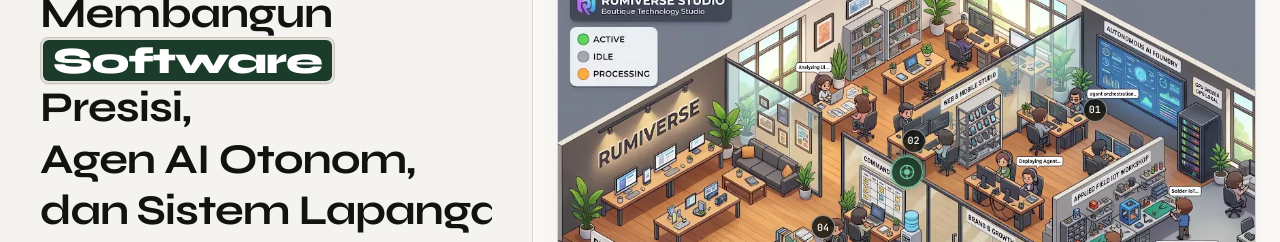
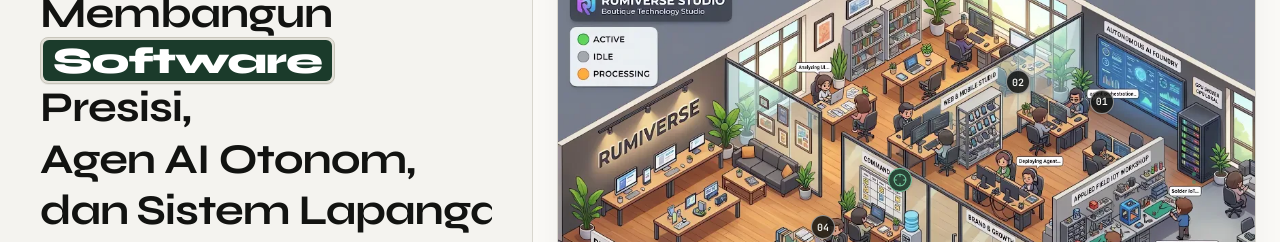
Before and after one commit to DevisRoomi/rumiverse, a React (Vite) app: page / in a window 1280 px wide. Shown: the part 202-444 px from the top of the page. Built offline with nearby package versions, Linux system fonts and the light colour scheme.

Commit message:
fix: hilangkan tilt piring berlebih, pisahkan pin 02 dan scope dengan jarak lega

```diff
--- a/src/components/HeroSection.tsx
+++ b/src/components/HeroSection.tsx
@@ -5,8 +5,6 @@ import {
   AnimatePresence,
   useScroll,
   useTransform,
-  useMotionValue,
-  useSpring,
 } from 'motion/react';
 import { HERO_TELEMETRY_NODES } from '../utils/ecosystemData';
 import { EditorialImage } from './EditorialImage';
@@ -14,67 +12,38 @@ import { MagneticButton } from './MagneticButton';
 import heroVirtualStudioImg from '../assets/images/rumiverse_virtual_studio_hero.webp';
 
 const ROOM_CAMERA_FOCUS: Record<string, { origin: string; scale: number }> = {
-  'node-ai-foundry': { origin: '78% 30%', scale: 1.25 },
-  'node-web-studio': { origin: '52% 38%', scale: 1.25 },
-  'node-field-iot': { origin: '83% 74%', scale: 1.25 },
-  'node-command-ops': { origin: '40% 64%', scale: 1.25 },
+  'node-ai-foundry': { origin: '78% 32%', scale: 1.25 },
+  'node-web-studio': { origin: '66% 27%', scale: 1.25 },
+  'node-field-iot': { origin: '83% 76%', scale: 1.25 },
+  'node-command-ops': { origin: '38% 64%', scale: 1.25 },
 };
 
-// Optimized coordinates positioned directly on workstations (avoiding wall signage)
+// Optimized coordinates positioned directly on respective room workstations with generous breathing room
 const PIN_COORDINATES: Record<string, { top: number; left: number }> = {
-  'node-ai-foundry': { top: 34, left: 77 },
-  'node-web-studio': { top: 42, left: 51 },
+  'node-ai-foundry': { top: 32, left: 78 },
+  'node-web-studio': { top: 27, left: 66 },
   'node-field-iot': { top: 76, left: 83 },
   'node-command-ops': { top: 64, left: 38 },
 };
 
 export function HeroSection() {
   const sectionRef = useRef<HTMLElement | null>(null);
-  const cardRef = useRef<HTMLDivElement | null>(null);
 
   const [activeNodeId, setActiveNodeId] = useState<string>(HERO_TELEMETRY_NODES[0].id);
   // Default to Full Overview (Scale 1.0) so entire 4-room layout is visible initially
   const [isZoomedIn, setIsZoomedIn] = useState(false);
   const [isCtaHovered, setIsCtaHovered] = useState(false);
 
-  // 1. Scrubbed Scroll Parallax (Transitioning out of Hero)
+  // 1. Scrubbed Scroll Parallax (Transitioning out of Hero - subtle & calm)
   const { scrollYProgress } = useScroll({
     target: sectionRef,
     offset: ['start start', 'end start'],
   });
 
-  const leftColY = useTransform(scrollYProgress, [0, 1], [0, -35]);
-  const rightColScale = useTransform(scrollYProgress, [0, 1], [1, 0.96]);
-  const rightColOpacity = useTransform(scrollYProgress, [0, 0.8, 1], [1, 0.98, 0.9]);
-  const rightColY = useTransform(scrollYProgress, [0, 1], [0, 20]);
-
-  // 2. 3D Tilt Parallax (Spring Physics on Cursor Movement)
-  const mouseX = useMotionValue(0);
-  const mouseY = useMotionValue(0);
-
-  const springConfig = { damping: 24, stiffness: 180, mass: 0.6 };
-  const rotateX = useSpring(useTransform(mouseY, [-0.5, 0.5], [4, -4]), springConfig);
-  const rotateY = useSpring(useTransform(mouseX, [-0.5, 0.5], [-4, 4]), springConfig);
-
-  const handleCardMouseMove = (e: React.MouseEvent<HTMLDivElement>) => {
-    if (
-      typeof window !== 'undefined' &&
-      window.matchMedia('(prefers-reduced-motion: reduce)').matches
-    ) {
-      return;
-    }
-    const rect = cardRef.current?.getBoundingClientRect();
-    if (!rect) return;
-    const x = (e.clientX - rect.left) / rect.width - 0.5;
-    const y = (e.clientY - rect.top) / rect.height - 0.5;
-    mouseX.set(x);
-    mouseY.set(y);
-  };
-
-  const handleCardMouseLeave = () => {
-    mouseX.set(0);
-    mouseY.set(0);
-  };
+  const leftColY = useTransform(scrollYProgress, [0, 1], [0, -30]);
+  const rightColScale = useTransform(scrollYProgress, [0, 1], [1, 0.97]);
+  const rightColOpacity = useTransform(scrollYProgress, [0, 0.8, 1], [1, 0.98, 0.92]);
+  const rightColY = useTransform(scrollYProgress, [0, 1], [0, 16]);
 
   const handleSmoothScroll = () => {
     const target = document.querySelector('#tentang') || document.querySelector('#pilar');
@@ -301,7 +270,7 @@ export function HeroSection() {
           </div>
         </motion.div>
 
-        {/* Right column: 3D Tilt Parallax & Clean Architectural Viewport */}
+        {/* Right column: Calm, Solid, Grounded Architectural Viewport (No Dizziness / No Tilting Platter) */}
         <motion.div
           style={{
             scale: rightColScale,
@@ -311,20 +280,10 @@ export function HeroSection() {
           initial={{ opacity: 0, scale: 0.98 }}
           animate={{ opacity: 1, scale: 1 }}
           transition={{ duration: 0.7, delay: 0.1, ease: [0.16, 1, 0.3, 1] }}
-          className="lg:col-span-7 p-3 sm:p-5 lg:p-6 flex flex-col justify-center bg-[#FAF9F6] perspective-[1000px]"
+          className="lg:col-span-7 p-3 sm:p-5 lg:p-6 flex flex-col justify-center bg-[#FAF9F6]"
         >
-          {/* 3D Tilt Container Wrapper */}
-          <motion.div
-            ref={cardRef}
-            onMouseMove={handleCardMouseMove}
-            onMouseLeave={handleCardMouseLeave}
-            style={{
-              rotateX,
-              rotateY,
-              transformStyle: 'preserve-3d',
-            }}
-            className="rounded-3xl border border-[#D8D6CE] bg-[#F4F3EF] shadow-[0_16px_40px_-16px_rgba(18,19,17,0.1)] overflow-hidden flex flex-col transition-shadow duration-300 hover:shadow-[0_24px_55px_-12px_rgba(18,19,17,0.16)]"
-          >
+          {/* Stable Grounded Card Frame (Tenang & Santai, Tidak Goyang) */}
+          <div className="rounded-3xl border border-[#D8D6CE] bg-[#F4F3EF] shadow-[0_16px_40px_-16px_rgba(18,19,17,0.1)] overflow-hidden flex flex-col transition-shadow duration-500 hover:shadow-[0_20px_48px_-14px_rgba(18,19,17,0.14)]">
             {/* Viewport Top Header */}
             <div className="px-4 py-2.5 border-b border-[#D8D6CE] bg-[#FAF9F6] flex items-center justify-between gap-4 text-xs font-mono select-none">
               <div className="flex items-center gap-2 text-[#121311]">
@@ -414,47 +373,40 @@ export function HeroSection() {
                   aria-hidden="true"
                 />
 
-                {/* Center Architectural Scope Reticle (Arahkan kursor/klik untuk Auto Tinjau Penuh) */}
+                {/* Center Architectural Scope Reticle (Compact & Well-Spaced in Center Hallway) */}
                 <button
                   type="button"
                   onClick={() => setIsZoomedIn(false)}
                   onMouseEnter={() => setIsZoomedIn(false)}
                   style={{
-                    top: '50%',
-                    left: '50%',
-                    transform: 'translate(-50%, -50%) translateZ(28px)',
+                    top: '52%',
+                    left: '49%',
+                    transform: 'translate(-50%, -50%)',
                   }}
                   aria-label="Pusat pandang: Tinjau penuh seluruh studio"
                   className="group absolute z-25 cursor-pointer focus-visible:outline-2 focus-visible:outline-offset-2 focus-visible:outline-[#74C69D] transition-all duration-300 select-none"
                   title="Arahkan kursor atau klik untuk tinjau penuh seluruh studio"
                 >
                   <span className="relative flex items-center justify-center">
-                    {/* Subtle ping pulse when currently zoomed in */}
-                    {isZoomedIn && (
-                      <span className="absolute -inset-2.5 rounded-full border border-[#74C69D]/50 animate-ping duration-1500 opacity-60 pointer-events-none" />
-                    )}
-
-                    {/* Scope crosshair reticle badge */}
+                    {/* Discrete Scope Crosshair Badge (Ringkas & Proporsional 24px) */}
                     <span
-                      className={`relative flex items-center justify-center w-8 h-8 rounded-full border transition-all duration-300 shadow-md backdrop-blur-xs ${
+                      className={`relative flex items-center justify-center w-6 h-6 rounded-full border transition-all duration-300 shadow-sm backdrop-blur-xs ${
                         !isZoomedIn
-                          ? 'border-[#74C69D] bg-[#1B3B2B]/90 text-[#74C69D] shadow-[0_0_14px_rgba(116,198,157,0.5)] ring-2 ring-[#74C69D]/40'
-                          : 'border-white/60 bg-[#121311]/80 text-[#D8D6CE] hover:border-[#74C69D] hover:bg-[#1B3B2B] hover:text-[#74C69D] group-hover:scale-110'
+                          ? 'border-[#74C69D] bg-[#1B3B2B]/90 text-[#74C69D] shadow-[0_0_10px_rgba(116,198,157,0.4)] ring-1.5 ring-[#74C69D]/40'
+                          : 'border-white/50 bg-[#121311]/80 text-[#D8D6CE] hover:border-[#74C69D] hover:bg-[#1B3B2B] hover:text-[#74C69D]'
                       }`}
                     >
-                      <Crosshair className="w-4 h-4 stroke-[1.8] transition-transform duration-500 group-hover:rotate-90" />
-                      <span className="w-1.5 h-1.5 rounded-full bg-[#74C69D] absolute" />
+                      <Crosshair className="w-3.5 h-3.5 stroke-[1.8] transition-transform duration-300 group-hover:rotate-45" />
                     </span>
 
                     {/* Floating Reticle Tooltip */}
-                    <span className="pointer-events-none absolute bottom-full mb-2 left-1/2 -translate-x-1/2 px-2.5 py-1 rounded-md bg-[#121311]/95 backdrop-blur-md text-[10px] font-mono text-[#74C69D] whitespace-nowrap border border-[#74C69D]/30 opacity-0 group-hover:opacity-100 transition-all duration-200 shadow-lg flex items-center gap-1.5 z-40">
-                      <span className="w-1.5 h-1.5 rounded-full bg-[#74C69D] animate-pulse" />
-                      <span>Pusat Pandang · Tinjau Penuh</span>
+                    <span className="pointer-events-none absolute bottom-full mb-1.5 left-1/2 -translate-x-1/2 px-2 py-0.5 rounded-md bg-[#121311]/95 backdrop-blur-md text-[10px] font-mono text-[#74C69D] whitespace-nowrap border border-[#74C69D]/30 opacity-0 group-hover:opacity-100 transition-opacity duration-200 shadow-md z-40">
+                      Pusat Pandang · Tinjau Penuh
                     </span>
                   </span>
                 </button>
 
-                {/* Clean Tactile Room Pins (Numbered Circles - No Permanent Text Collisions) */}
+                {/* Clean Tactile Room Pins (Well-Spaced on Room Desks - No Clutter) */}
                 {HERO_TELEMETRY_NODES.map((node) => {
                   const isSelected = node.id === activeNode.id;
                   const coords = PIN_COORDINATES[node.id] ?? {
@@ -472,7 +424,6 @@ export function HeroSection() {
                       style={{
                         top: `${coords.top}%`,
                         left: `${coords.left}%`,
-                        transform: 'translateZ(26px)',
                       }}
                       aria-label={`Pilih ${node.label}`}
                       aria-pressed={isSelected}
@@ -576,7 +527,7 @@ export function HeroSection() {
                 </div>
               </div>
             </div>
-          </motion.div>
+          </div>
         </motion.div>
       </div>
     </section>
```
